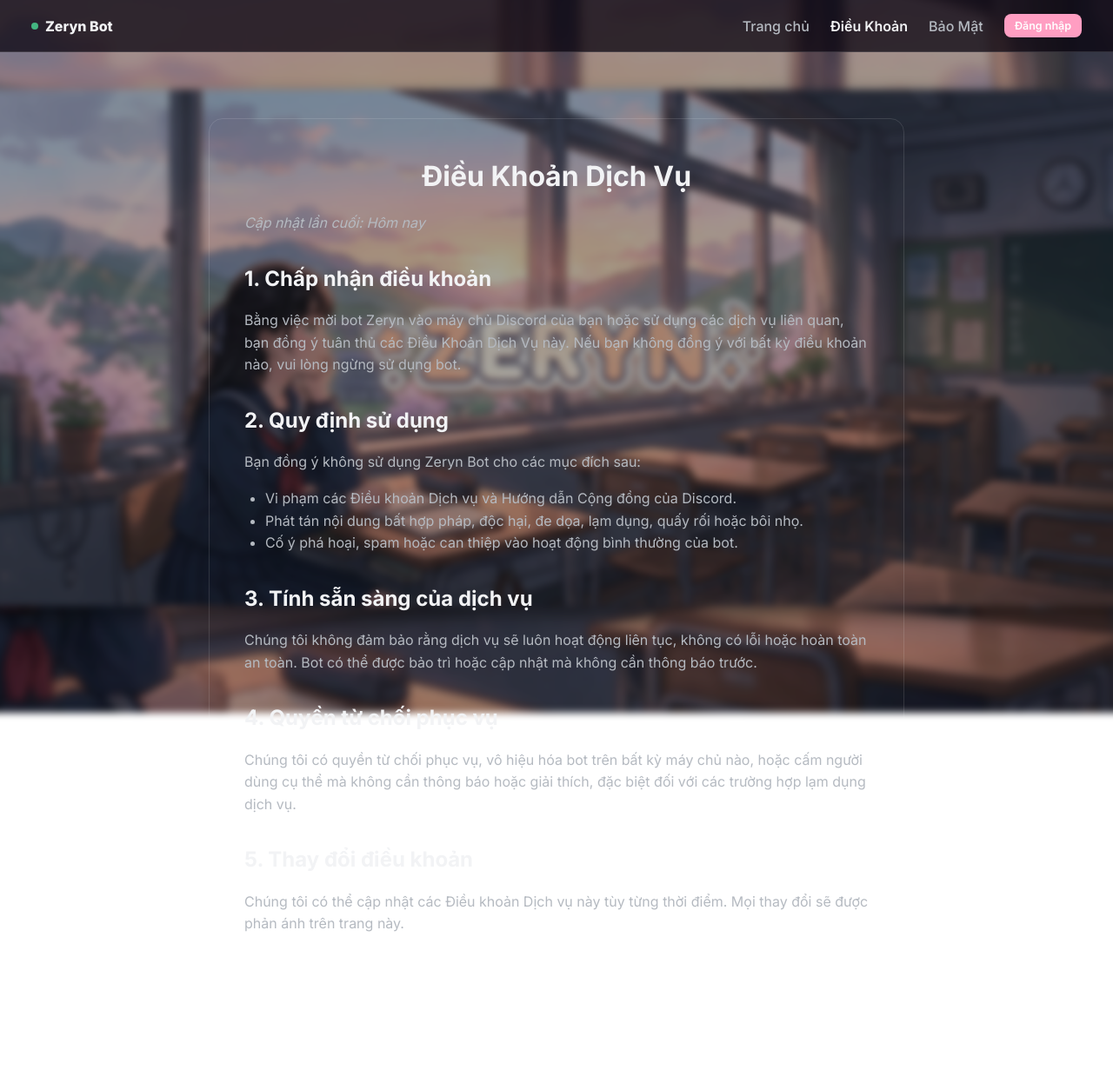
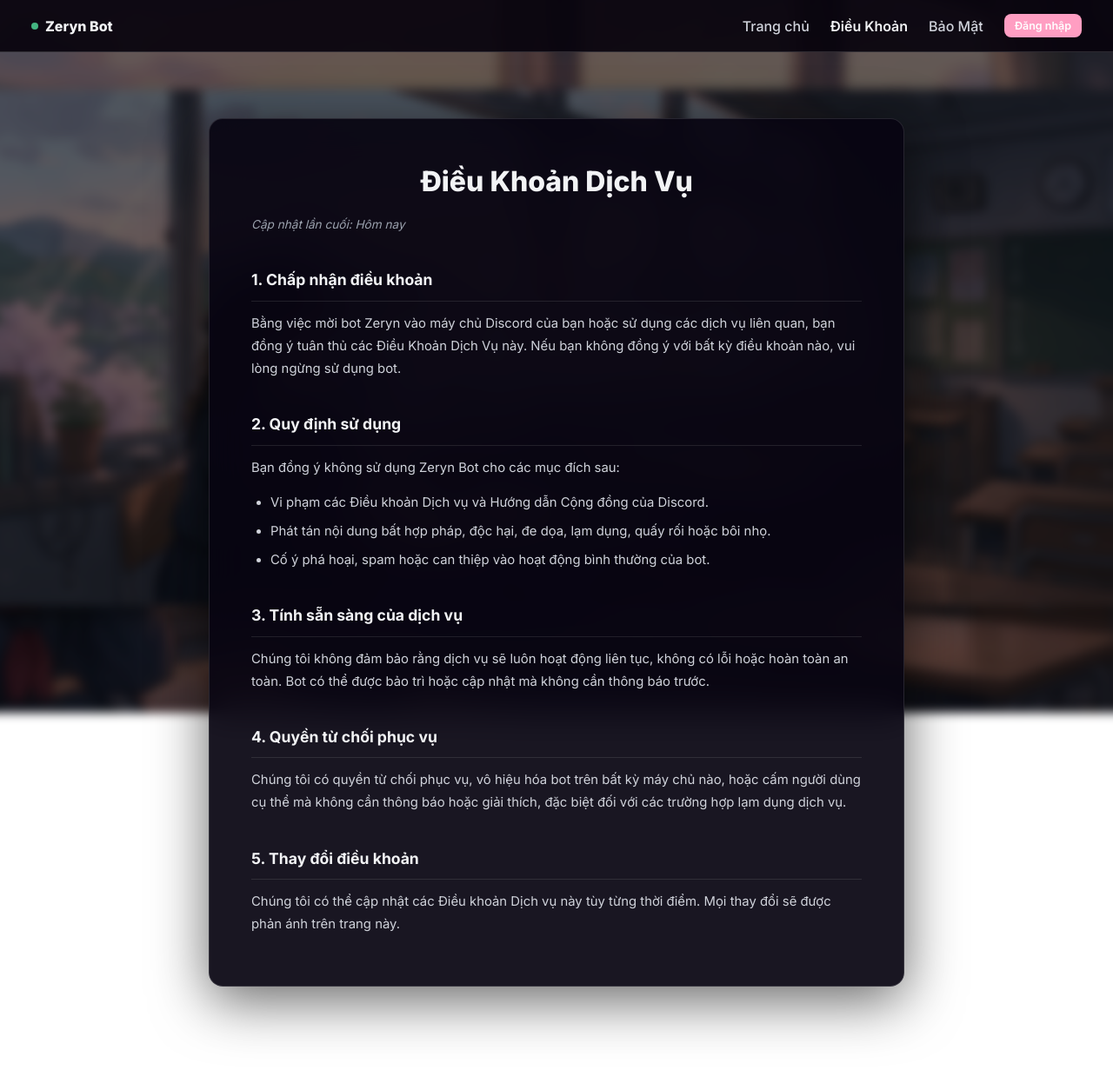
Before and after one commit to namokla2005/ZerynBot, a Flask app: page /tos in a window 1280 px wide. Shown: the whole page at 87% size. Before the commit the page ends 1072 px from the top, so only its background shows below. Run offline with Flask 3, Linux system fonts and the light colour scheme.

Commit message:
fix: improve readability across all pages
- Darkened background image brightness from 0.65 to 0.40
- Increased background blur from 4px to 6px
- More opaque card/sidebar backgrounds (0.75 -> 0.88/0.92)
- Brighter text-secondary (#b5bac1 -> #d0d3db)
- Brighter text-muted (#80848e -> #9ca3af)
- Added --surface CSS variable (was undefined, causing legal pages to be transparent)
- Fixed privacy.html and tos.html legal-content: solid dark card, proper contrast text, better spacing

```diff
--- a/dashboard/static/css/style.css
+++ b/dashboard/static/css/style.css
@@ -2,38 +2,42 @@
 
 /* ─── CSS Variables ─────────────────────────────────────────────────────────── */
 :root {
-  --bg-body:      #0d0e11;
-  --bg-sidebar:   rgba(10, 5, 15, 0.75);
-  --bg-card:      rgba(15, 10, 25, 0.75);
-  --bg-card2:     rgba(25, 20, 35, 0.65);
-  --bg-input:     rgba(0, 0, 0, 0.5);
-  --bg-hover:     rgba(255, 255, 255, 0.08);
-  --bg-active:    rgba(255, 255, 255, 0.15);
-  --border:       rgba(255, 255, 255, 0.12);
+  --bg-body:      #0a0a0d;
+  --bg-sidebar:   rgba(8, 4, 14, 0.92);
+  --bg-card:      rgba(12, 8, 22, 0.88);
+  --bg-card2:     rgba(20, 14, 32, 0.85);
+  --bg-input:     rgba(0, 0, 0, 0.6);
+  --bg-hover:     rgba(255, 255, 255, 0.09);
+  --bg-active:    rgba(255, 255, 255, 0.16);
+  --border:       rgba(255, 255, 255, 0.14);
   --border-focus: #ff9ec2;
+
+  /* --surface dùng cho legal pages, login card, etc. */
+  --surface:      rgba(10, 6, 20, 0.92);
 
   --accent:        #ff9ec2;
   --accent-hover:  #ff7aa8;
   --accent-light:  rgba(255, 158, 194, 0.25);
 
   --success:      #43b581;
-  --success-bg:   rgba(67, 181, 129, 0.2);
+  --success-bg:   rgba(67, 181, 129, 0.18);
   --danger:       #f04747;
-  --danger-bg:    rgba(240, 71, 71, 0.2);
+  --danger-bg:    rgba(240, 71, 71, 0.18);
   --warning:      #faa61a;
-  --warning-bg:   rgba(250, 166, 26, 0.2);
+  --warning-bg:   rgba(250, 166, 26, 0.18);
 
+  /* ★ Text contrast — increased for readability over blurred background */
   --text-primary:   #f2f3f5;
-  --text-secondary: #b5bac1;
-  --text-muted:     #80848e;
-  --text-disabled:  #4e5058;
+  --text-secondary: #d0d3db;   /* was #b5bac1 — brighter */
+  --text-muted:     #9ca3af;   /* was #80848e — brighter */
+  --text-disabled:  #55585f;
 
   --sidebar-width: 240px;
   --radius-sm:     6px;
   --radius-md:     8px;
   --radius-lg:     12px;
-  --shadow:        0 8px 32px rgba(0,0,0,0.5);
-  --shadow-sm:     0 2px 12px rgba(0,0,0,0.3);
+  --shadow:        0 8px 32px rgba(0,0,0,0.6);
+  --shadow-sm:     0 2px 12px rgba(0,0,0,0.35);
   --transition:    all 0.18s ease;
 }
 
@@ -56,7 +60,7 @@ body::before {
   top: -20px; left: -20px; right: -20px; bottom: -20px;
   background: url('../bg.png') no-repeat center center;
   background-size: cover;
-  filter: blur(4px) brightness(0.65);
+  filter: blur(6px) brightness(0.40);
   z-index: -1;
 }
 a { color: inherit; text-decoration: none; }
@@ -356,7 +360,9 @@ select.form-control option { background: #1a1c1f; }
 .topbar-right { display: flex; align-items: center; gap: 12px; }
 .topbar-user { display: flex; align-items: center; gap: 8px; font-size: 0.875rem; font-weight: 600; }
 .topbar-avatar { width: 34px; height: 34px; border-radius: 50%; border: 2px solid var(--border); }
-.home-content { padding: 36px; max-width: 1100px; margin: 0 auto; width: 100%; }
+.home-content {
+  padding: 36px; max-width: 1100px; margin: 0 auto; width: 100%;
+}
 
 .servers-grid { display: grid; grid-template-columns: repeat(auto-fill, minmax(220px, 1fr)); gap: 14px; }
 .server-card {
--- a/dashboard/templates/tos.html
+++ b/dashboard/templates/tos.html
@@ -11,29 +11,61 @@
   <style>
     .legal-content {
       max-width: 800px;
-      margin: 40px auto;
-      padding: 40px;
-      background: var(--surface);
+      margin: 40px auto 60px;
+      padding: 44px 48px;
+      background: rgba(8, 5, 18, 0.93);
       border-radius: 16px;
-      border: 1px solid var(--border);
-      color: var(--text-secondary);
-      line-height: 1.6;
-    }
-    .legal-content h1, .legal-content h2, .legal-content h3 {
-      color: var(--text-primary);
-      margin-top: 32px;
-      margin-bottom: 16px;
+      border: 1px solid rgba(255,255,255,0.12);
+      box-shadow: 0 16px 64px rgba(0,0,0,0.6);
+      color: #d0d3db;
+      line-height: 1.75;
+      backdrop-filter: blur(20px);
     }
     .legal-content h1 {
       margin-top: 0;
+      margin-bottom: 8px;
       font-size: 2rem;
+      font-weight: 800;
       text-align: center;
+      color: #f2f3f5;
     }
-    .legal-content p, .legal-content ul {
+    .legal-content h2 {
+      color: #f2f3f5;
+      margin-top: 36px;
+      margin-bottom: 12px;
+      font-size: 1.1rem;
+      font-weight: 700;
+      padding-bottom: 8px;
+      border-bottom: 1px solid rgba(255,255,255,0.1);
+    }
+    .legal-content h3 {
+      color: #f2f3f5;
+      margin-top: 24px;
+      margin-bottom: 10px;
+    }
+    .legal-content p {
+      margin-bottom: 14px;
+      font-size: 0.93rem;
+    }
+    .legal-content ul {
+      padding-left: 22px;
       margin-bottom: 16px;
     }
-    .legal-content ul {
-      padding-left: 24px;
+    .legal-content ul li {
+      margin-bottom: 7px;
+      font-size: 0.93rem;
+    }
+    .legal-content em {
+      color: #9ca3af;
+      font-size: 0.85rem;
+    }
+    .legal-content strong {
+      color: #f2f3f5;
+      font-weight: 700;
+    }
+    @media (max-width: 640px) {
+      .legal-content { padding: 28px 20px; margin: 20px 16px 40px; }
+      .legal-content h1 { font-size: 1.5rem; }
     }
   </style>
 </head>
```
Also changed, not shown: dashboard/templates/privacy.html (+46 -14 lines).
